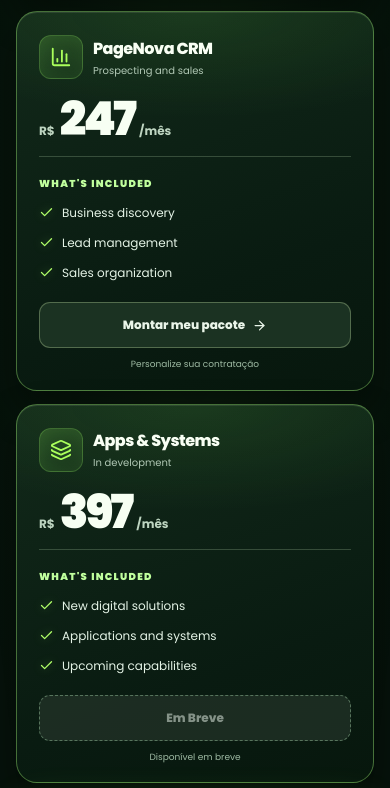
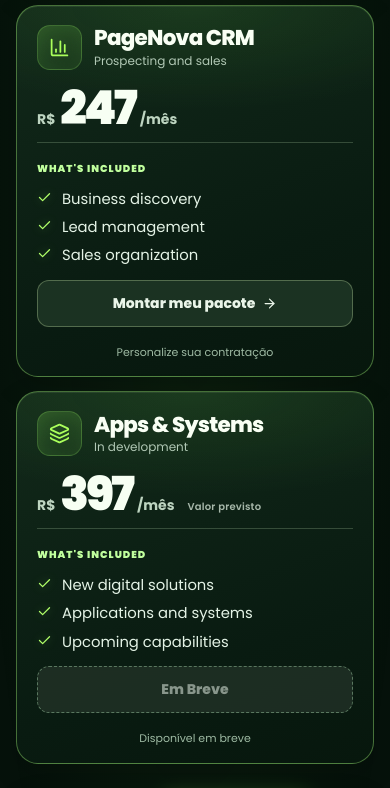
Before and after one commit to dramaflix2026-stack/pagenova-ai, a Next.js app in the folder frontend/: page /teste in a window 390 px wide. Shown: the part 5291-6079 px from the top of the page. Built offline with nearby package versions, Linux system fonts and the light colour scheme.

Commit message:
style(landing): compact premium mobile pricing cards without changing desktop

```diff
--- a/frontend/src/app/teste/landing-hero-premium.css
+++ b/frontend/src/app/teste/landing-hero-premium.css
@@ -1962,3 +1962,65 @@
 @media(max-width:767px){
  .pnr-page .pnr-showcase-mobile-click{display:block;position:absolute;inset:0;z-index:5;cursor:pointer}
 }
+
+
+/* Pricing mobile v2 — denser, premium, accessible; desktop unchanged. */
+@media(max-width:767px){
+ .pnr-page .pnr-pricing .pnr-price-grid{gap:14px!important}
+ .pnr-page .pnr-pricing .pnr-price-card{
+  min-height:0!important;padding:19px 20px 17px!important;
+  border-radius:22px!important;display:flex;flex-direction:column;
+  box-shadow:inset 0 1px rgba(220,255,201,.08),0 10px 28px rgba(0,0,0,.18)!important;
+ }
+ .pnr-page .pnr-pricing .pnr-price-card.is-featured{
+  margin-top:12px!important;border-color:#aaff70!important;
+  background:radial-gradient(ellipse at 15% 0%,rgba(146,255,95,.19),transparent 62%),linear-gradient(150deg,#153e23,#081b10 85%)!important;
+ }
+ .pnr-page .pnr-pricing .pnr-featured-label{
+  top:-19px!important;margin-bottom:-10px!important;padding:8px 15px!important;
+  font-size:11px!important;letter-spacing:.025em;
+ }
+ .pnr-page .pnr-pricing .pnr-price-top{min-height:44px!important;gap:12px!important;align-items:center}
+ .pnr-page .pnr-pricing .pnr-price-icon{
+  width:45px!important;height:45px!important;min-width:45px!important;border-radius:13px!important;
+ }
+ .pnr-page .pnr-pricing .pnr-price-icon svg{width:21px;height:21px}
+ .pnr-page .pnr-pricing .pnr-price-top h3{font-size:clamp(19px,5.5vw,23px)!important;line-height:1.15!important;margin:0!important}
+ .pnr-page .pnr-pricing .pnr-price-top small{font-size:12px!important;line-height:1.3!important}
+ .pnr-page .pnr-pricing .pnr-price-number{
+  margin:7px 0 0!important;padding:8px 0 10px!important;gap:5px!important;
+  align-items:baseline!important;
+ }
+ .pnr-page .pnr-pricing .pnr-price-number strong{
+  font-size:clamp(43px,12vw,54px)!important;line-height:1!important;
+ }
+ .pnr-page .pnr-pricing .pnr-price-number span{font-size:14px!important}
+ .pnr-page .pnr-pricing .pnr-price-details{
+  padding:12px 0 14px!important;margin:0!important;
+ }
+ .pnr-page .pnr-pricing .pnr-price-details>span{
+  font-size:10px!important;letter-spacing:.1em!important;
+ }
+ .pnr-page .pnr-pricing .pnr-price-details ul{
+  margin-top:10px!important;gap:8px!important;
+ }
+ .pnr-page .pnr-pricing .pnr-price-details li{
+  font-size:clamp(13px,3.8vw,15px)!important;line-height:1.38!important;
+  gap:10px!important;min-height:20px;
+ }
+ .pnr-page .pnr-pricing .pnr-price-details li svg{flex:none}
+ .pnr-page .pnr-pricing .pnr-price-button{
+  min-height:47px!important;margin-top:auto!important;
+  border-radius:12px!important;font-size:14px!important;
+ }
+ .pnr-page .pnr-pricing .pnr-price-pending{
+  margin-top:8px!important;font-size:11px!important;line-height:1.3!important;
+ }
+ .pnr-page .pnr-pricing .pnr-price-card:nth-child(3) .pnr-price-number::after{
+  content:"Valor previsto";font-size:10px;line-height:1.2;font-weight:600;
+  letter-spacing:.02em;color:#a7b8aa;margin-left:8px;
+ }
+ .pnr-page .pnr-pricing .pnr-price-card:nth-child(3) .pnr-price-button-soon{
+  opacity:.68!important;cursor:not-allowed!important;
+ }
+}
```
